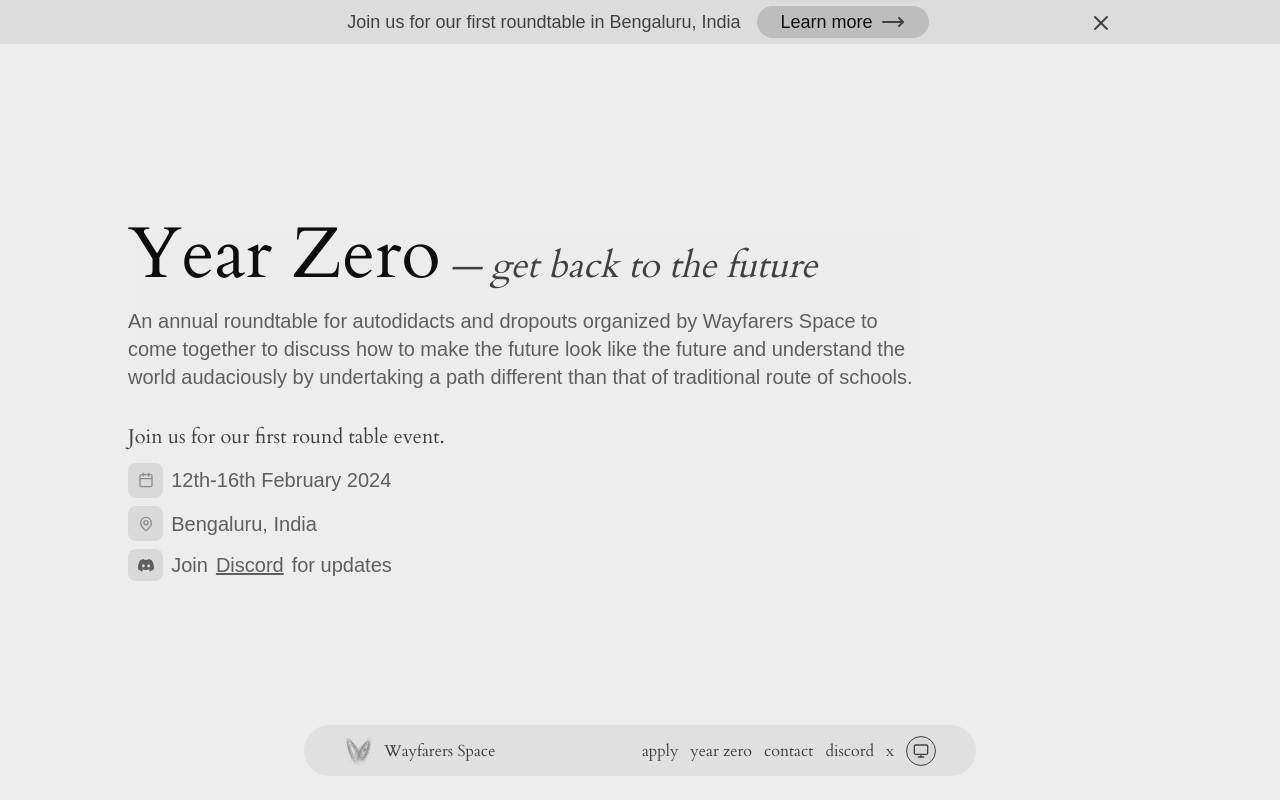
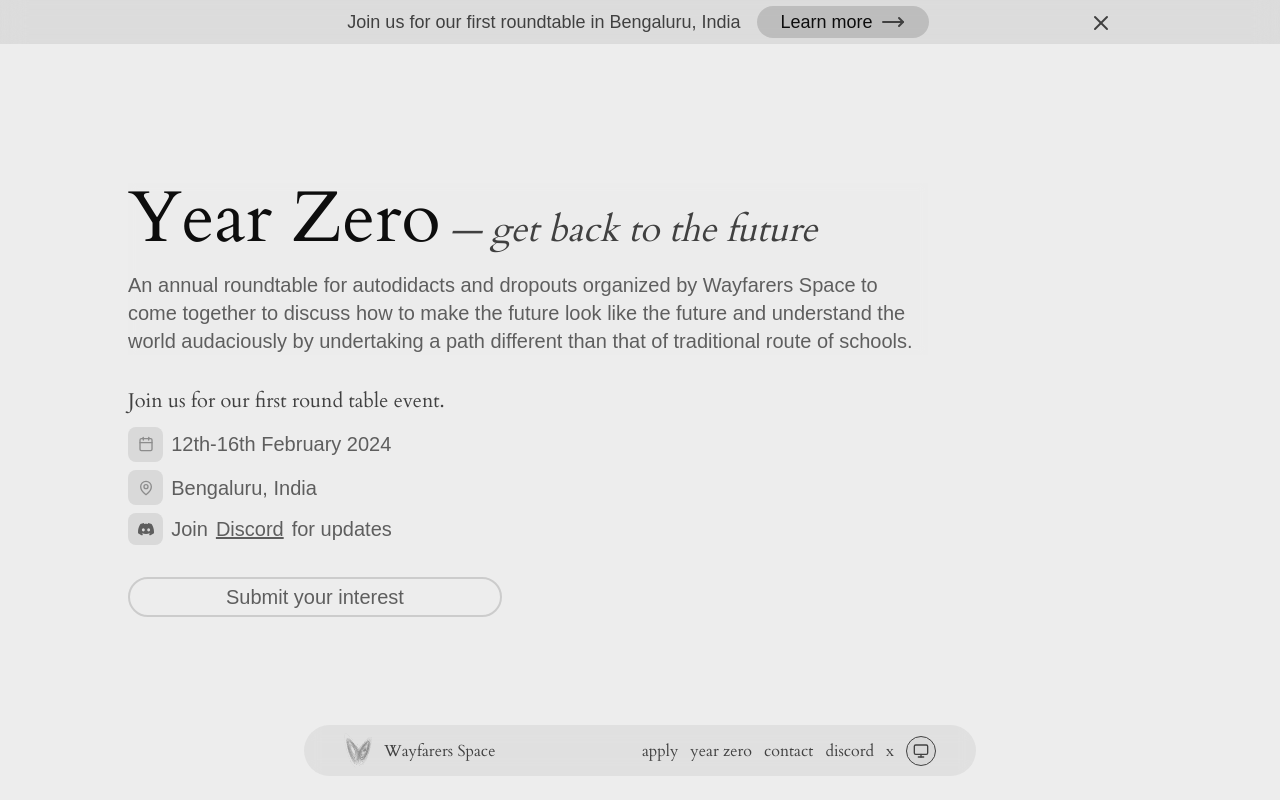
Before and after one commit to TheBlapse/wayfarers.space, a Next.js app: page /year-zero in a window 1280 px wide. Shown: the top 800 px of the page. Built offline with nearby package versions, Linux system fonts and the light colour scheme; a web font is replaced by a local one.

Commit message:
Add link to submit interest form and update dependencies

```diff
--- a/app/year-zero/page.tsx
+++ b/app/year-zero/page.tsx
@@ -60,6 +60,15 @@ export default function Page() {
               for updates
             </Link>
           </div>
+        </div>
+        <div className="flex flex-row gap-4">
+          <Link
+            href="https://tally.so/r/3xJWev"
+            target="_blank"
+            className="md:text-md w-full cursor-pointer rounded-full border-2 border-black border-opacity-[14%] px-12 py-1 font-serif text-base text-lighttext hover:border-transparent hover:bg-black hover:bg-opacity-[14%] hover:text-lightheading dark:border-white dark:border-opacity-[14%] dark:text-darktext dark:hover:border-opacity-[14%] dark:hover:bg-white dark:hover:bg-opacity-[14%] hover:dark:text-darkheading md:px-20 xl:px-24 xl:text-xl"
+          >
+            Submit your interest
+          </Link>
         </div>
       </div>
       <div className="mx-6 flex max-w-3xl flex-col items-center gap-12 py-16 sm:mx-12 md:mx-6 xl:mx-0">
--- a/package.json
+++ b/package.json
@@ -29,9 +29,11 @@
     "react-dom": "^18.2.0",
     "react-player": "^2.13.0",
     "tailwindcss": "3.3.1",
+    "three": "^0.159.0",
     "typescript": "5.0.4"
   },
   "devDependencies": {
+    "@types/three": "^0.159.0",
     "prettier": "^3.1.0",
     "prettier-plugin-tailwindcss": "^0.5.9"
   }
```
Also changed, not shown: 1 other file (tests, documents, lock files or other folders).
